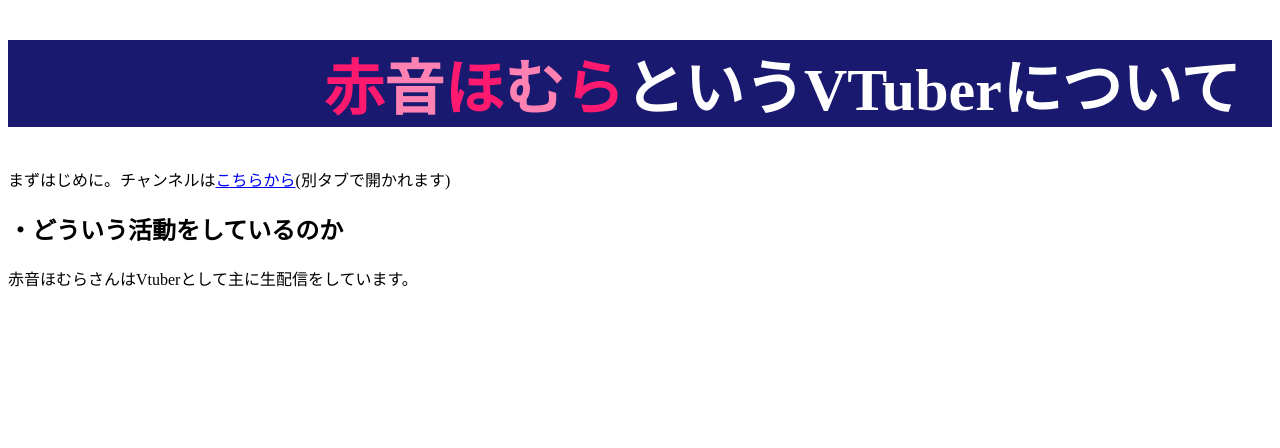
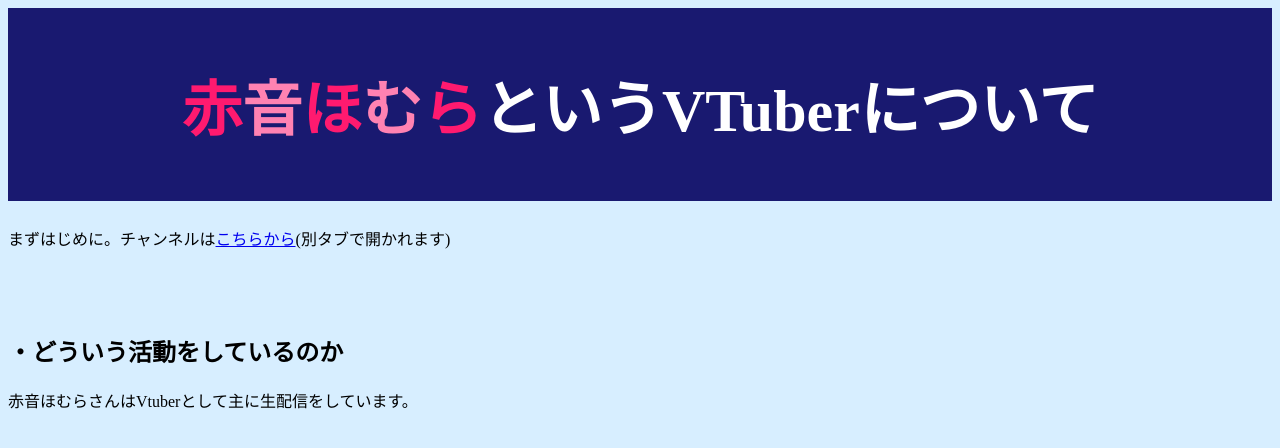
Before and after one commit to Kobutaemon/AkaneHomuraIntroduce, a plain HTML site: page index.html in a window 1280 px wide. Drawn offline with Linux system fonts and the light colour scheme.

Commit message:
Update Homura.css

```diff
--- a/Homura.css
+++ b/Homura.css
@@ -1,3 +1,16 @@
+body{
+    background: #D7EEFF	;
+}
+
+.heading{
+    color: white;
+    font-size: 30px;
+    text-align: center;
+    background-color: #191970;
+    padding-top: 1%;
+    padding-bottom: 1%;
+}
+
 .heading span{
     color: #FF1A6F;
 }
@@ -6,9 +19,14 @@
     color: #FF82B2;
 }
 
-.heading{
-    color: white;
-    font-size: 30px;
-    padding-left: 25%;
-    background-color: #191970;
+.first{
+    padding-top: 2%;
 }
+
+.heading2 h2{
+    padding-top: 5%;
+}
+
+.work_detail h2{
+    padding-top: 5%;
+}
```
